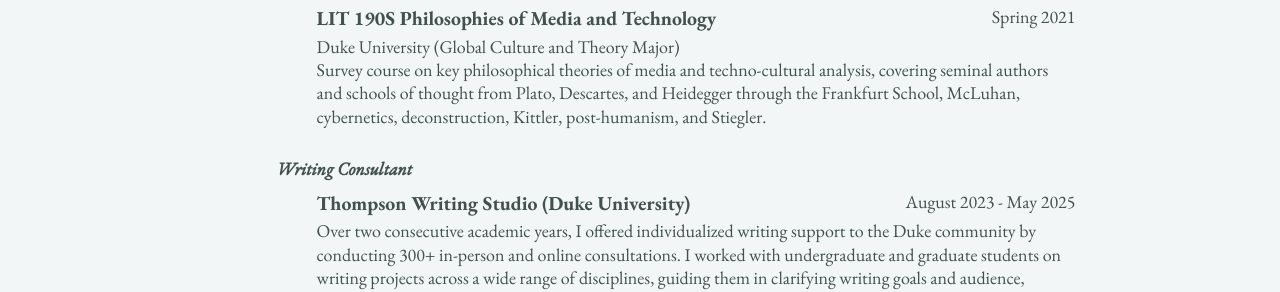
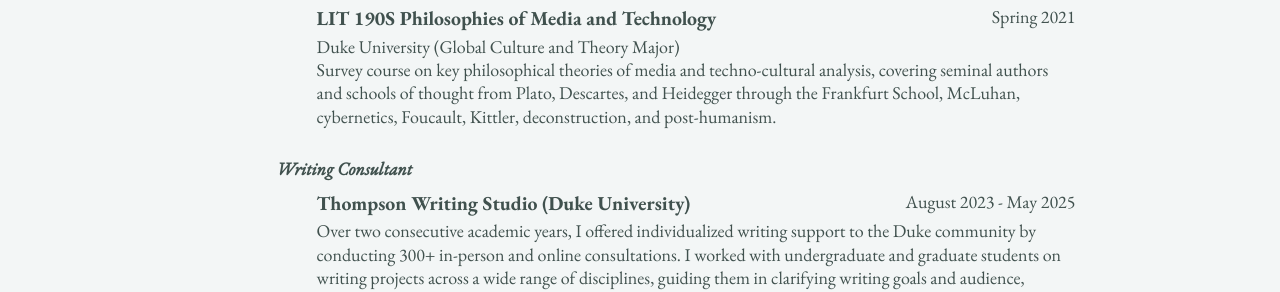
Before and after one commit to epujol90/epujol90.github.io, a Jekyll site: the page built from _pages/cv-json.md, in a window 1280 px wide and 900 px high, scrolled down 5737 px. Shown: the part 202-494 px from the top of the window. Built offline with Jekyll 4.4.1, drawn with Linux system fonts in a browser that asks for light colours; a script bundle is joined from its source files by our own code; library files that are not in the unit come from our copies.

Commit message:
Update cv.json

```diff
--- a/_data/cv.json
+++ b/_data/cv.json
@@ -341,7 +341,7 @@
       "institution": "Duke University (Global Culture and Theory Major)",
       "date": "Spring 2021",
       "role": "",
-      "description": "Survey course on key philosophical theories of media and techno-cultural analysis, covering seminal authors and schools of thought from Plato, Descartes, and Heidegger through the Frankfurt School, McLuhan, cybernetics, deconstruction, Kittler, post-humanism, and Stiegler.",
+      "description": "Survey course on key philosophical theories of media and techno-cultural analysis, covering seminal authors and schools of thought from Plato, Descartes, and Heidegger through the Frankfurt School, McLuhan, cybernetics, Foucault, Kittler, deconstruction, and post-humanism.",
       "category": "Instructor of Record"
     },
     {
```
